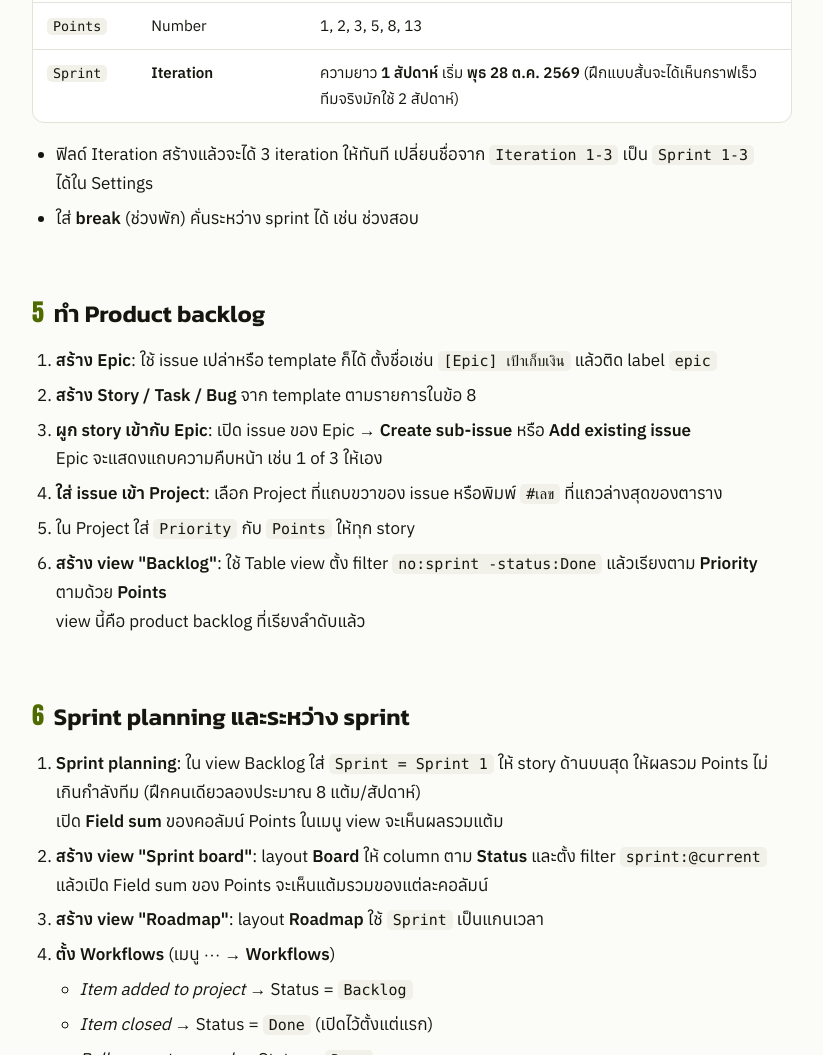
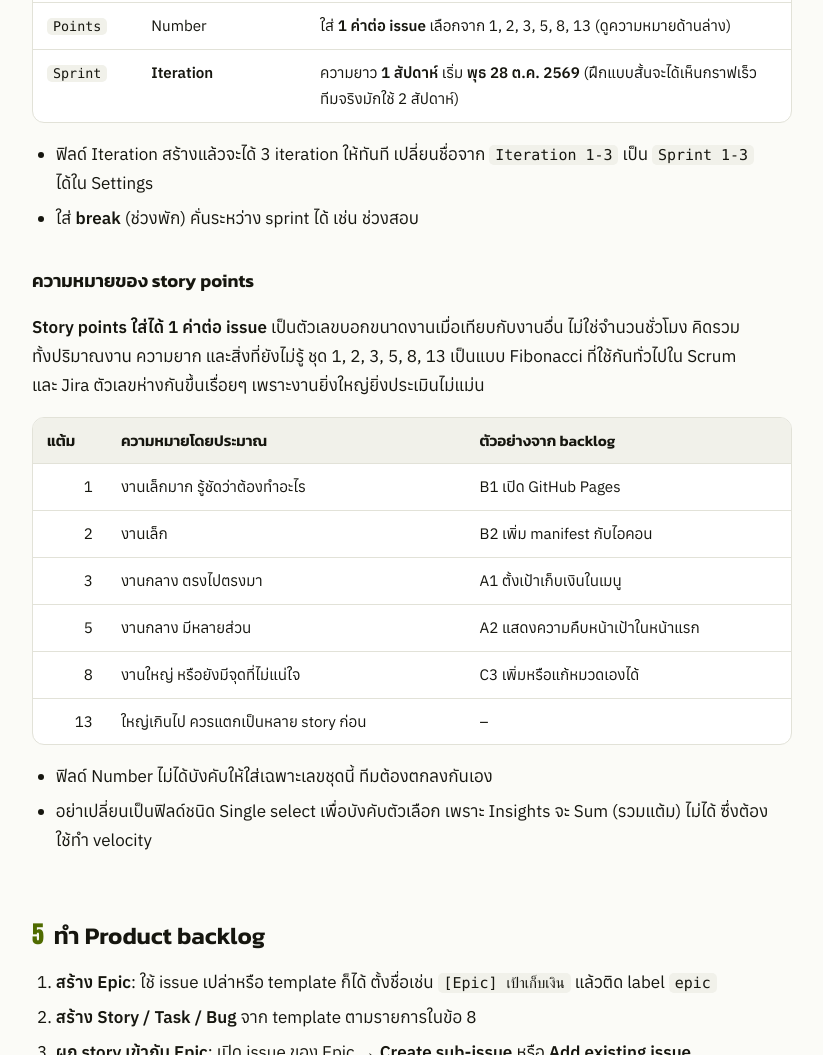
Before and after one commit to nitiwat546-cloud/NgenPaiNai, a plain HTML site: page docs/github-projects-practice.html in a window 1280 px wide. Shown: the part 2468-3523 px from the top of the page, without its empty margins (360-1183 px from the left). Drawn offline with Linux system fonts and the light colour scheme.

Commit message:
คู่มือ: อธิบาย story points ว่าใส่ 1 ค่าต่อ issue พร้อมตารางความหมาย
Co-Authored-By: Claude Opus 5.5 <noreply@anthropic.com>

```diff
--- a/docs/github-projects-practice.html
+++ b/docs/github-projects-practice.html
@@ -159,12 +159,28 @@ footer ul { padding-left: 1.2em; }
 <tbody>
 <tr><td><code>Status</code></td><td>Single select (มีให้อยู่แล้ว)</td><td>แก้ตัวเลือกเป็น <code>Backlog</code>, <code>Ready</code>, <code>In progress</code>, <code>In review</code>, <code>Done</code></td></tr>
 <tr><td><code>Priority</code></td><td>Single select</td><td><code>P0 ด่วน</code>, <code>P1 สำคัญ</code>, <code>P2 ทำเมื่อว่าง</code></td></tr>
-<tr><td><code>Points</code></td><td>Number</td><td>1, 2, 3, 5, 8, 13</td></tr>
+<tr><td><code>Points</code></td><td>Number</td><td>ใส่ <strong>1 ค่าต่อ issue</strong> เลือกจาก 1, 2, 3, 5, 8, 13 (ดูความหมายด้านล่าง)</td></tr>
 <tr><td><code>Sprint</code></td><td><strong>Iteration</strong></td><td>ความยาว <strong>1 สัปดาห์</strong> เริ่ม <strong>พุธ 28 ต.ค. 2569</strong> (ฝึกแบบสั้นจะได้เห็นกราฟเร็ว ทีมจริงมักใช้ 2 สัปดาห์)</td></tr>
 </tbody></table></div>
 <ul>
   <li>ฟิลด์ Iteration สร้างแล้วจะได้ 3 iteration ให้ทันที เปลี่ยนชื่อจาก <code>Iteration 1-3</code> เป็น <code>Sprint 1-3</code> ได้ใน Settings</li>
   <li>ใส่ <strong>break</strong> (ช่วงพัก) คั่นระหว่าง sprint ได้ เช่น ช่วงสอบ</li>
+</ul>
+<h3>ความหมายของ story points</h3>
+<p><strong>Story points ใส่ได้ 1 ค่าต่อ issue</strong> เป็นตัวเลขบอกขนาดงานเมื่อเทียบกับงานอื่น ไม่ใช่จำนวนชั่วโมง คิดรวมทั้งปริมาณงาน ความยาก และสิ่งที่ยังไม่รู้ ชุด 1, 2, 3, 5, 8, 13 เป็นแบบ Fibonacci ที่ใช้กันทั่วไปใน Scrum และ Jira ตัวเลขห่างกันขึ้นเรื่อยๆ เพราะงานยิ่งใหญ่ยิ่งประเมินไม่แม่น</p>
+<div class="table-wrap"><table>
+<thead><tr><th>แต้ม</th><th>ความหมายโดยประมาณ</th><th>ตัวอย่างจาก backlog</th></tr></thead>
+<tbody>
+<tr><td class="num">1</td><td>งานเล็กมาก รู้ชัดว่าต้องทำอะไร</td><td>B1 เปิด GitHub Pages</td></tr>
+<tr><td class="num">2</td><td>งานเล็ก</td><td>B2 เพิ่ม manifest กับไอคอน</td></tr>
+<tr><td class="num">3</td><td>งานกลาง ตรงไปตรงมา</td><td>A1 ตั้งเป้าเก็บเงินในเมนู</td></tr>
+<tr><td class="num">5</td><td>งานกลาง มีหลายส่วน</td><td>A2 แสดงความคืบหน้าเป้าในหน้าแรก</td></tr>
+<tr><td class="num">8</td><td>งานใหญ่ หรือยังมีจุดที่ไม่แน่ใจ</td><td>C3 เพิ่มหรือแก้หมวดเองได้</td></tr>
+<tr><td class="num">13</td><td>ใหญ่เกินไป ควรแตกเป็นหลาย story ก่อน</td><td>–</td></tr>
+</tbody></table></div>
+<ul>
+  <li>ฟิลด์ Number ไม่ได้บังคับให้ใส่เฉพาะเลขชุดนี้ ทีมต้องตกลงกันเอง</li>
+  <li>อย่าเปลี่ยนเป็นฟิลด์ชนิด Single select เพื่อบังคับตัวเลือก เพราะ Insights จะ Sum (รวมแต้ม) ไม่ได้ ซึ่งต้องใช้ทำ velocity</li>
 </ul>
 </section>
 
```
Also changed, not shown: 1 other file.
